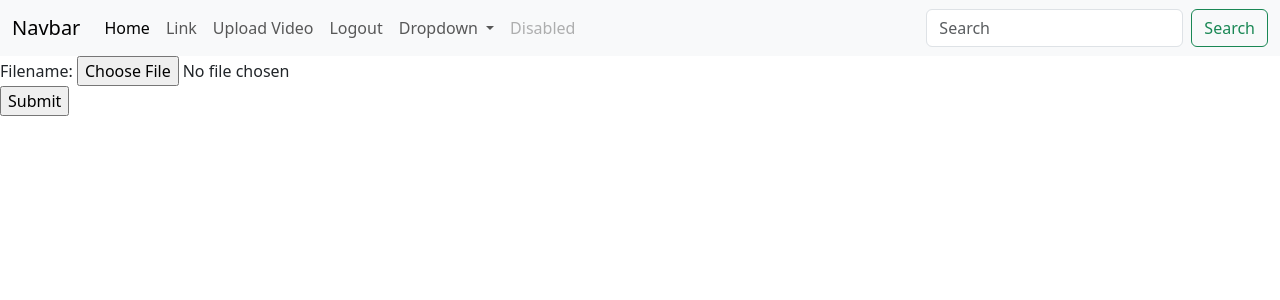
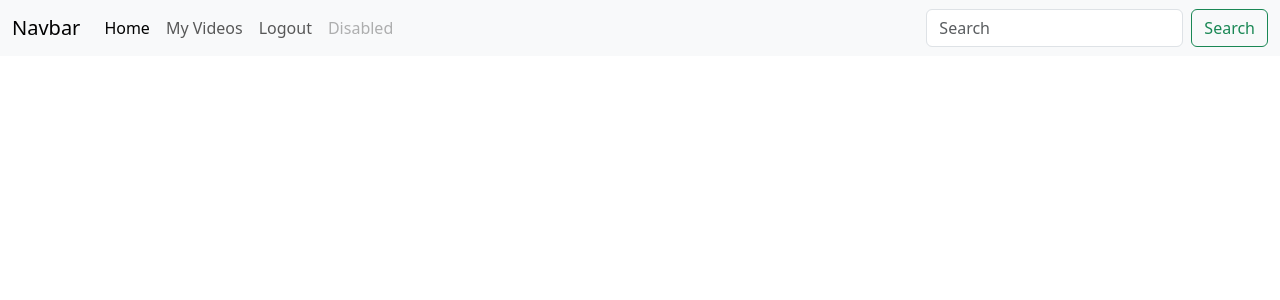
Before and after one commit to Aula72/matatu, a PHP site: page /video in a window 1280 px wide. Shown: the top 300 px of the page. Run offline with PHP 8.4, Linux system fonts and the light colour scheme.

Commit message:
mapp-comit

```diff
--- a/incs/navbar.php
+++ b/incs/navbar.php
@@ -11,15 +11,15 @@
           <a class="nav-link active" aria-current="page" href="/">Home</a>
         </li>
         <li class="nav-item">
-          <a class="nav-link" href="#">Link</a>
+          <a class="nav-link" href="/video">My Videos</a>
         </li>
-        <li class="nav-item">
+        <!-- <li class="nav-item">
           <a class="nav-link" href="/video">Upload Video</a>
-        </li>
+        </li> -->
         <li class="nav-item">
           <a class="nav-link" href="/logout">Logout</a>
         </li>
-        <li class="nav-item dropdown">
+<!--         <li class="nav-item dropdown">
           <a class="nav-link dropdown-toggle" href="#" role="button" data-bs-toggle="dropdown" aria-expanded="false">
             Dropdown
           </a>
@@ -29,7 +29,7 @@
             <li><hr class="dropdown-divider"></li>
             <li><a class="dropdown-item" href="#">Something else here</a></li>
           </ul>
-        </li>
+        </li> -->
         <li class="nav-item">
           <a class="nav-link disabled" aria-disabled="true">Disabled</a>
         </li>
--- a/views/video.php
+++ b/views/video.php
@@ -1,22 +1,14 @@
 
-<div class="container-fluid">
-	<div class="centered">
+<ul class="list-group" id="videos"></ul>
 
-		<form action="/upload.php" method="post" enctype="multipart/form-data">
-<label for="file"><span>Filename:</span></label>
-<input type="file" name="the_file" id="the_file" />
-<br />
-<input type="submit" name="submit" value="Submit" />
-</form>
 
-</div>
-</div>
-
-<style type="text/css">
-.centered {
-  position: absolute;
-  left: 0;
-  right: 0;
-  margin: auto;
-}
-</style>
+<script type="text/javascript">
+	$.ajax({
+		url:`${base_url}/apis/videos.php`,
+		method:"GET",
+		headers,
+		success:(data, status)=>{
+			console.log(data)
+		}
+	})
+</script>
```
